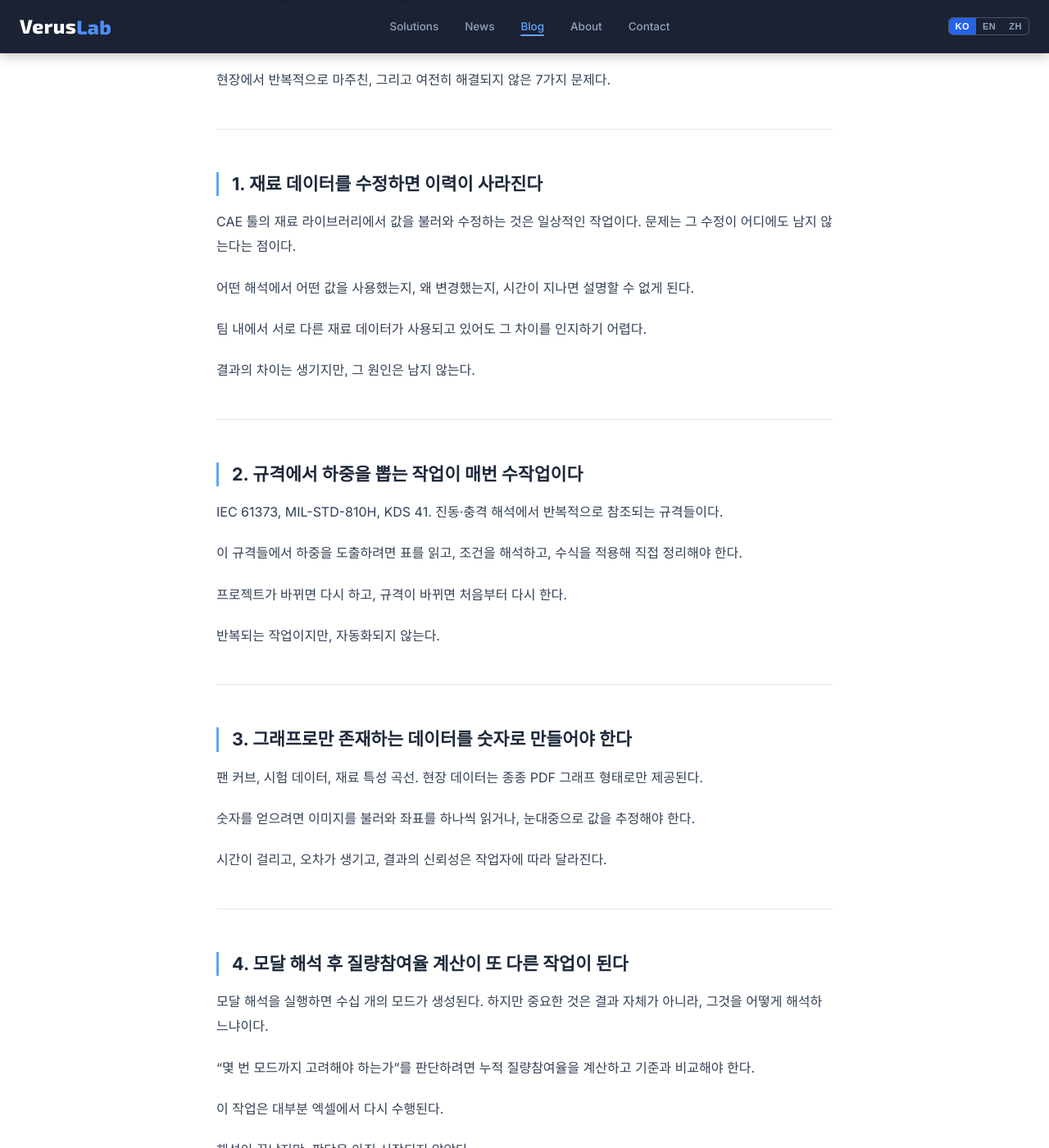
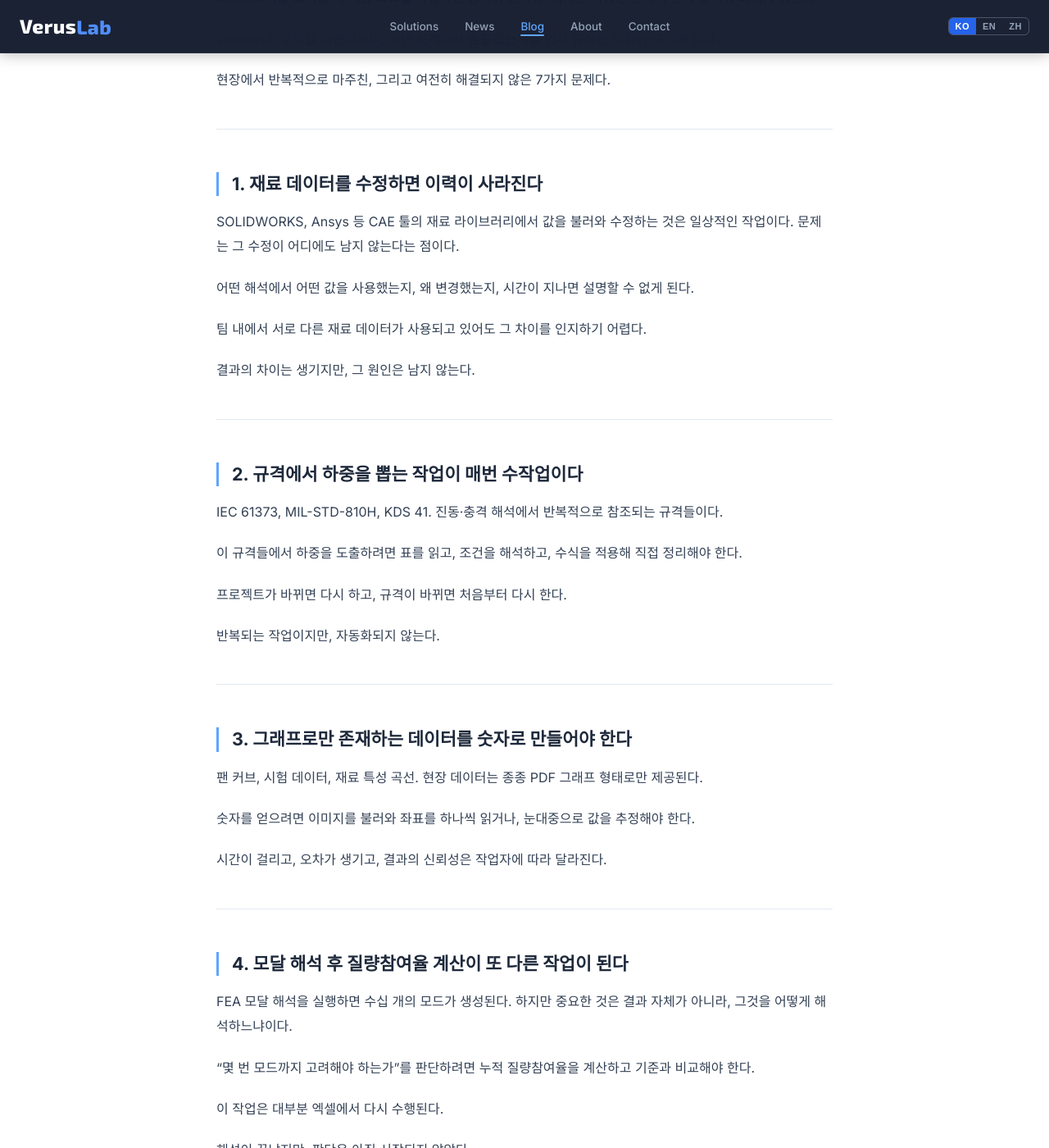
Before and after one commit to VerusLab-KR/Homepage, a Jekyll site: the page built from _posts/2026-04-10-valentis-7-problems.md, in a window 1280 px wide and 1400 px high, scrolled down 490 px. Shown: the whole window at 82% size. Built offline with Jekyll 4.4.1, drawn with Linux system fonts in a browser that asks for light colours.

Commit message:
Improve SEO keywords in valentis-7-problems post
Co-Authored-By: Claude Sonnet 4.6 <noreply@anthropic.com>

```diff
--- a/_posts/2026-04-10-valentis-7-problems.md
+++ b/_posts/2026-04-10-valentis-7-problems.md
@@ -3,7 +3,7 @@ layout: post
 title: "Valentis가 다루는 7가지 문제"
 date: 2026-04-10
 category: Valentis
-description: "CAE 엔지니어가 현장에서 반복적으로 마주치는 7가지 미해결 문제. 재료 이력 소실, 규격 하중 수작업, 그래프 데이터 추출, 질량참여율 계산, 민감도 분석, 반복 최적화, 신뢰성 평가까지."
+description: "SOLIDWORKS, Ansys 등 CAE·FEA 구조해석 엔지니어가 현장에서 반복적으로 마주치는 7가지 미해결 문제. 재료 이력 소실, IEC 61373·MIL-STD-810H 규격 하중 수작업, 그래프 데이터 추출, 질량참여율 계산, 민감도 분석, 반복 최적화, 신뢰성 평가까지."
 ---
 
 ## 문제를 먼저 말하는 이유
@@ -20,7 +20,7 @@ Valentis가 무엇을 하는지보다,
 
 ## 1. 재료 데이터를 수정하면 이력이 사라진다
 
-CAE 툴의 재료 라이브러리에서 값을 불러와 수정하는 것은 일상적인 작업이다.
+SOLIDWORKS, Ansys 등 CAE 툴의 재료 라이브러리에서 값을 불러와 수정하는 것은 일상적인 작업이다.
 문제는 그 수정이 어디에도 남지 않는다는 점이다.
 
 어떤 해석에서 어떤 값을 사용했는지, 왜 변경했는지,
@@ -64,7 +64,7 @@ IEC 61373, MIL-STD-810H, KDS 41.
 
 ## 4. 모달 해석 후 질량참여율 계산이 또 다른 작업이 된다
 
-모달 해석을 실행하면 수십 개의 모드가 생성된다.
+FEA 모달 해석을 실행하면 수십 개의 모드가 생성된다.
 하지만 중요한 것은 결과 자체가 아니라, 그것을 어떻게 해석하느냐이다.
 
 "몇 번 모드까지 고려해야 하는가"를 판단하려면
```
